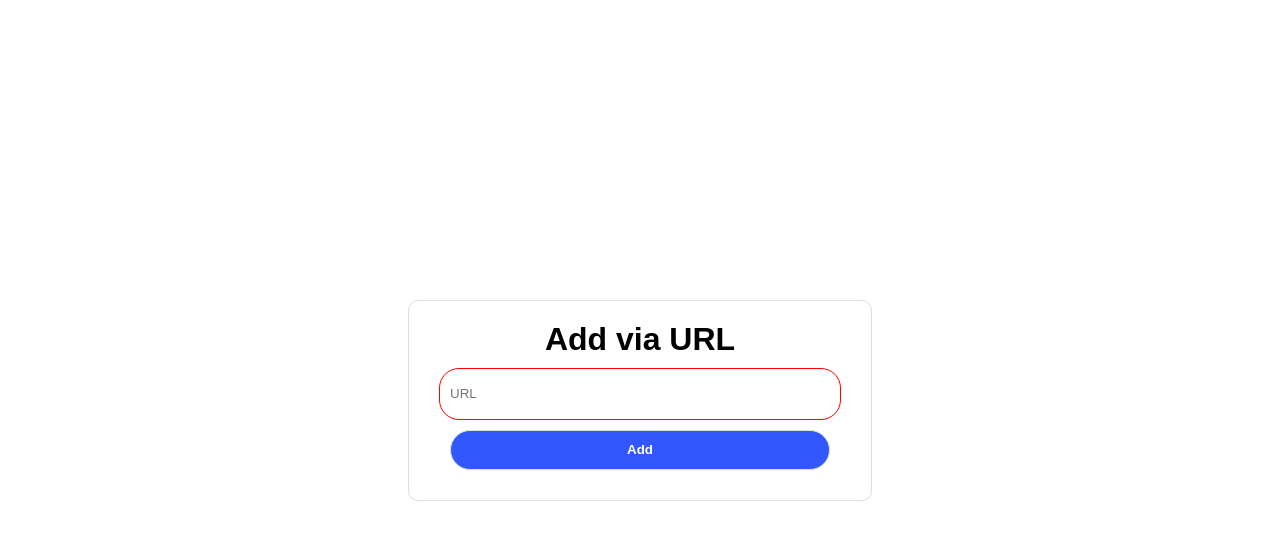
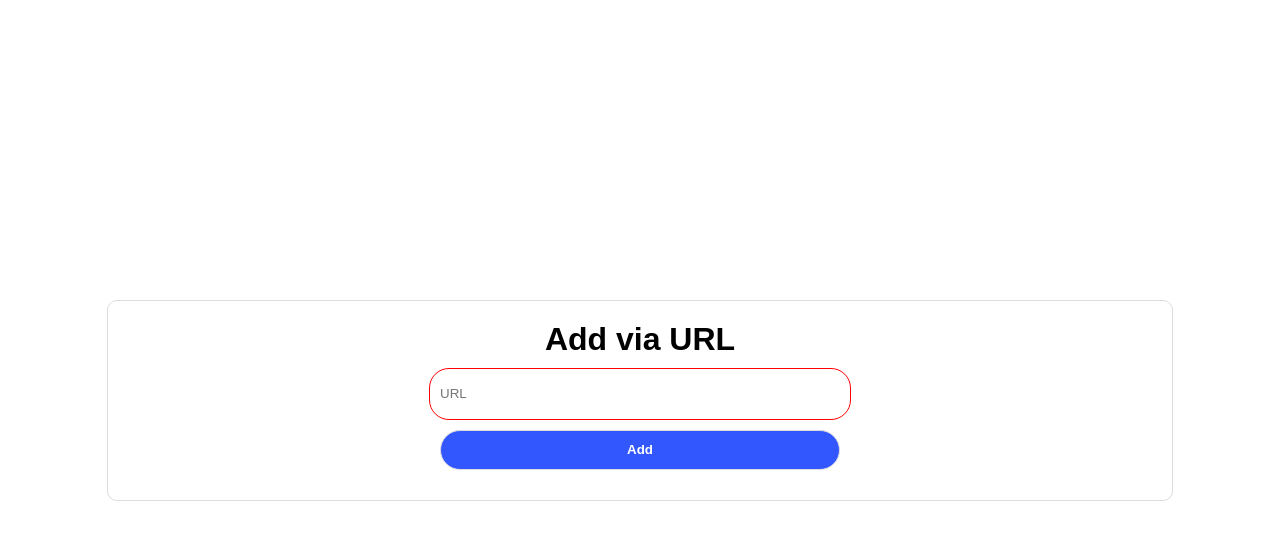
Before and after one commit to DenSinH/master-chef, a FastAPI app: template src/webapp/templates/add/url.html in a window 1280 px wide. Shown: the top 540 px of the page. Run offline with FastAPI, Linux system fonts and the light colour scheme; the template is opened without the code that fills it: most values are stand-ins (such as "Sample title", 1, 10 or a date in 2020); parts of the project's set-up code (start-up, migrations or seed data) failed here and were passed over.

Commit message:
update css

```diff
--- a/src/webapp/static/add.css
+++ b/src/webapp/static/add.css
@@ -19,7 +19,7 @@ body {
     border-radius: 10px;
     padding: 20px;
     text-align: center;
-    max-width: 80vw;
+    width: 80vw;
 }
 
 .add-box input[type="url"],
```
